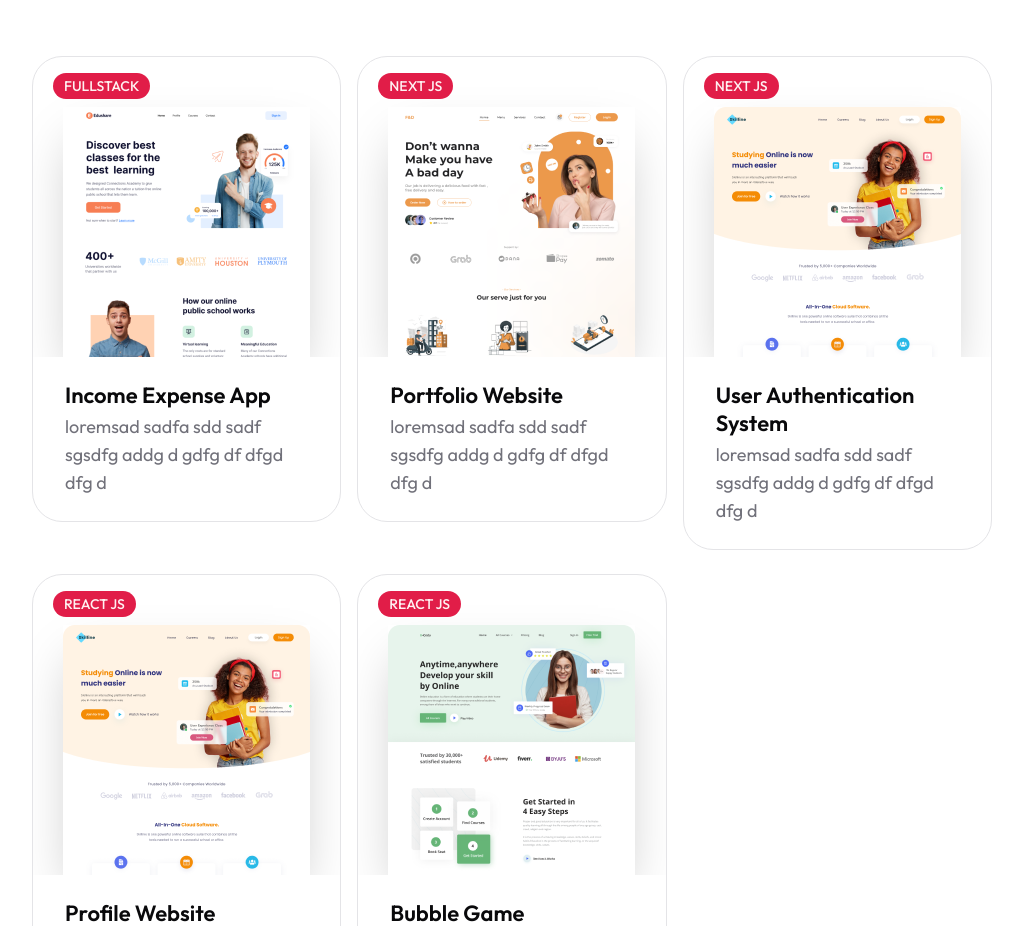
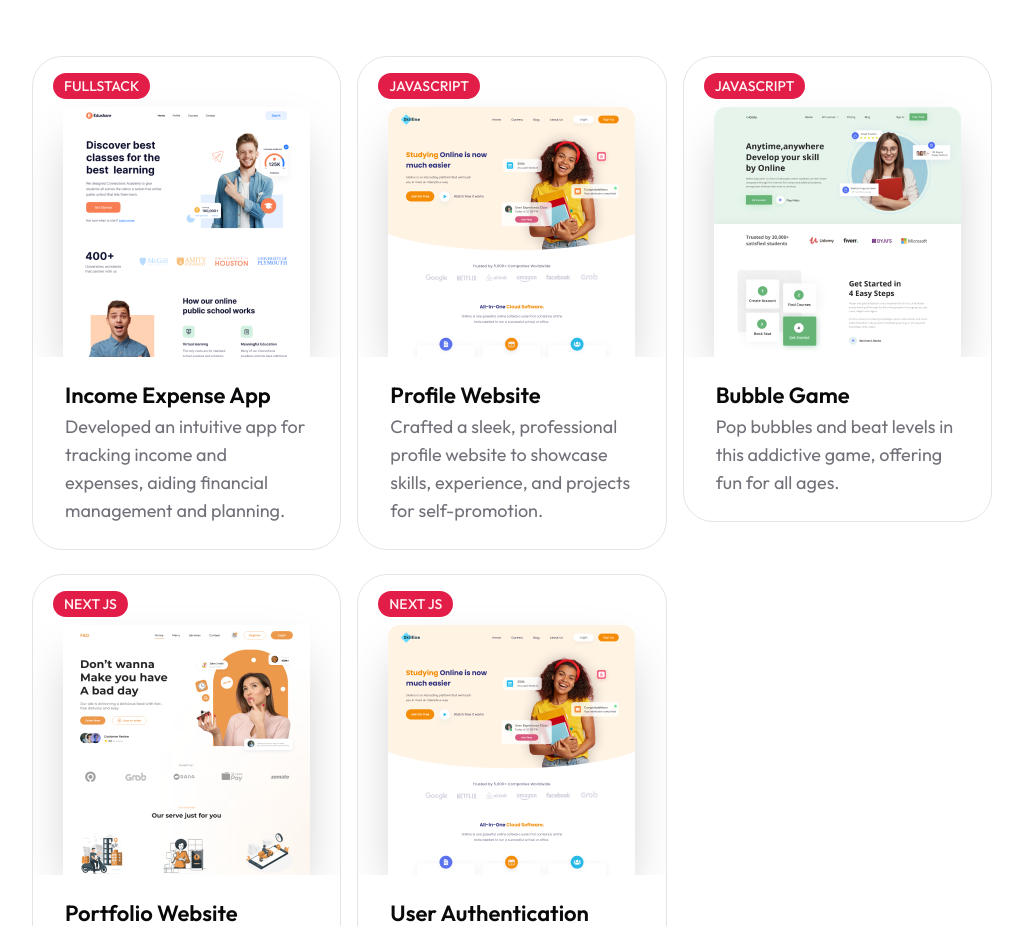
Before and after one commit to SandaldeepChoudhary/Portfolio-Website, a Next.js app: page /projects in a window 1280 px wide. Shown: the part 266-1192 px from the top of the page, without its empty margins (128-1151 px from the left). Built offline with nearby package versions, Linux system fonts and the light colour scheme.

Commit message:
Update Commit

```diff
--- a/app/layout.jsx
+++ b/app/layout.jsx
@@ -11,8 +11,28 @@ import { ThemeProvider } from "@/components/ThemeProvider";
 const outfit = Outfit({ subsets: ["latin"] });
 
 export const metadata = {
-  title: "Create Next App",
-  description: "Generated by create next app",
+  title: "Sandaldeep",
+  description: "Developed by Sandaldeep using Next Js",
+  tags: [
+    "sandaldeep",
+    "sandaldeep choudhary",
+    "sandaldeep's portfolio",
+    "sandaldeep's profile website",
+    "best developer of dharamshala",
+    "best developer of palampur",
+    "best developer of India",
+    "best front-end developer of dharamshala",
+    "best back-end developer of dharamshala",
+    "best fullstack developer of dharamshala",
+    "best front-end developer of palampur",
+    "best back-end developer of palampur",
+    "best fullstack developer of palampur",
+    "best front-end developer of kangra",
+    "best back-end developer of kangra",
+    "best fullstack developer of kangra",
+    "best developer of himachal pradesh",
+    "full stack developer from kangra",
+  ],
 };
 
 export default function RootLayout({ children }) {
--- a/app/projects/page.jsx
+++ b/app/projects/page.jsx
@@ -9,44 +9,49 @@ const projectData = [
     image: "/work/1.png",
     category: "fullstack",
     name: "Income Expense App",
-    description: "loremsad sadfa sdd sadf sgsdfg addg d gdfg df dfgd dfg d",
-    link: "/",
-    github: "/",
+    description:
+      "Developed an intuitive app for tracking income and expenses, aiding financial management and planning.",
+    link: "https://income-expense-app.onrender.com/",
+    github: "https://github.com/SandaldeepChoudhary/Income-Expense-App",
+  },
+
+  {
+    image: "/work/3.png",
+    category: "javascript",
+    name: "Profile Website",
+    description:
+      "Crafted a sleek, professional profile website to showcase skills, experience, and projects for self-promotion.",
+    link: "https://sandaldeepchoudhary.github.io/Profile-Website/",
+    github: "https://github.com/SandaldeepChoudhary/Profile-Website",
+  },
+  {
+    image: "/work/4.png",
+    category: "javascript",
+    name: "Bubble Game",
+    description:
+      "Pop bubbles and beat levels in this addictive game, offering fun for all ages.",
+    link: "https://sandaldeepchoudhary.github.io/Bubble-Game/",
+    github: "https://github.com/SandaldeepChoudhary/Bubble-Game",
   },
   {
     image: "/work/2.png",
     category: "next js",
     name: "Portfolio Website",
-    description: "loremsad sadfa sdd sadf sgsdfg addg d gdfg df dfgd dfg d",
+    description:
+      "Designed and developed a portfolio website to showcase skills, projects, and achievements professionally.",
     link: "/",
-    github: "/",
+    github: "https://github.com/SandaldeepChoudhary/Portfolio-Website",
   },
   {
     image: "/work/3.png",
     category: "next js",
     name: "User Authentication System",
-    description: "loremsad sadfa sdd sadf sgsdfg addg d gdfg df dfgd dfg d",
+    description:
+      "Built a secure user authentication system for ensuring access control and data protection.",
     link: "/",
-    github: "/",
-  },
-  {
-    image: "/work/3.png",
-    category: "react js",
-    name: "Profile Website",
-    description: "loremsad sadfa sdd sadf sgsdfg addg d gdfg df dfgd dfg d",
-    link: "/",
-    github: "/",
-  },
-  {
-    image: "/work/4.png",
-    category: "react js",
-    name: "Bubble Game",
-    description: "loremsad sadfa sdd sadf sgsdfg addg d gdfg df dfgd dfg d",
-    link: "/",
-    github: "/",
+    github: "https://github.com/SandaldeepChoudhary/User-Authentication-System",
   },
 ];
-
 //remove category duplicates
 const uniqueCategories = [
   "all projects",
@@ -55,10 +60,12 @@ const uniqueCategories = [
 const Projects = () => {
   const [categories, setCategories] = useState(uniqueCategories);
   const [category, setCategory] = useState("all projects");
-  const filteredProjects = projectData.filter(project => {
+  const filteredProjects = projectData.filter((project) => {
     //if category is 'all projects' return all projects, else fliter by category
-    return category === "all projects" ? project : project.category === category;
-  })
+    return category === "all projects"
+      ? project
+      : project.category === category;
+  });
 
   return (
     <section className="min-h-screen pt-12">
@@ -73,7 +80,7 @@ const Projects = () => {
             {categories.map((category, index) => {
               return (
                 <TabsTrigger
-                onClick={()=>setCategory(category)}
+                  onClick={() => setCategory(category)}
                   value={category}
                   key={index}
                   className="capitalize w-[162px] md:w-auto"
@@ -85,10 +92,12 @@ const Projects = () => {
           </TabsList>
           {/* tabs content  */}
           <div className="text-lg xl:mt-8 grid grid-cols-1 lg:grid-cols-3 gap-4">
-            {filteredProjects.map((project, index)=>{
-              return <TabsContent value={category} key={index}>
-                <ProjectCard project={project}></ProjectCard>
-              </TabsContent>
+            {filteredProjects.map((project, index) => {
+              return (
+                <TabsContent value={category} key={index}>
+                  <ProjectCard project={project}></ProjectCard>
+                </TabsContent>
+              );
             })}
           </div>
         </Tabs>
--- a/components/Hero.jsx
+++ b/components/Hero.jsx
@@ -4,7 +4,6 @@ import { Download, Send } from "lucide-react";
 
 import {
   RiBriefcase4Fill,
-  RITeamFill,
   RiTodoFill,
   RiArrowDownLine,
   RiTeamFill,
@@ -37,10 +36,14 @@ const Hero = () => {
                   <Send size={18} />
                 </Button>
               </Link>
+              <Link
+                href="/Sandaldeep Resume.pdf"
+              >
                 <Button variant="secondary" className="gap-x-2">
                   Download CV
                   <Download size={18} />
                 </Button>
+              </Link>
             </div>
             {/* social */}
             <Socials
@@ -53,17 +56,24 @@ const Hero = () => {
             {/* Badge 1*/}
             <Badge
               containerStyles="absolute top-[24%] -left-[5rem]"
-            icon={<RiBriefcase4Fill/>} endCountNum={2} badgeText="Years Of Experience"/>
+              icon={<RiBriefcase4Fill />}
+              endCountNum={2}
+              badgeText="Years Of Experience"
+            />
             {/* Badge 2*/}
             <Badge
               containerStyles="absolute top-[80%] -left-[1rem]"
-            icon={<RiTodoFill/>} endCountNum={6}
-            badgeText="Finished Projects"/>
+              icon={<RiTodoFill />}
+              endCountNum={6}
+              badgeText="Finished Projects"
+            />
             {/* Badge 3*/}
             <Badge
               containerStyles="absolute top-[55%] -right-8"
-            icon={<RiTeamFill/>} endCountNum={10}
-            badgeText="Happy Clients"/>
+              icon={<RiTeamFill />}
+              endCountNum={10}
+              badgeText="Happy Clients"
+            />
             <div className="bg-hero_shape2_light dark:bg-hero_shape2_dark w-[500px] h-[500px] bg-no-repeat absolute -top-1 -right-2"></div>
             <DevImg
               containerStyles="bg-[#E11D48] rounded-tl-[210px] rounded-tr-[285px] rounded-br-[210px] rounded-bl-[290px]  w-[510px] h-[462px] bg-no-repeat relative bg-bottom overflow-hidden object-cover"
--- a/components/ProjectCard.jsx
+++ b/components/ProjectCard.jsx
@@ -21,13 +21,13 @@ const ProjectCard = ({ project }) => {
           {/* btn links */}
           <div className="flex gap-x-4">
             <Link
-              href={project.link}
+              href={project.link} target="_blank"
               className="bg-secondary w-[54px] h-[54px] rounded-full flex justify-center items-center scale-0 opacity-0 group-hover:scale-100 group-hover:opacity-100 transition-all duration-200"
             >
               <Link2Icon />
             </Link>
             <Link
-              href={project.github}
+              href={project.github} target="_blank"
               className="bg-secondary w-[54px] h-[54px] rounded-full flex justify-center items-center scale-0 opacity-0 group-hover:scale-100 group-hover:opacity-100 transition-all duration-200"
             >
               <GithubIcon/>
--- a/components/Reviews.jsx
+++ b/components/Reviews.jsx
@@ -18,47 +18,47 @@ const reviewsData = [
     name: "Ankit Katoch",
     job: "Chef",
     review:
-      "Lorem ipsum dolor, sit amet consectetur adipisicing elit. Dignissimos mollitia, expedita reprehenderit alias facilis tempore neque ad modi perferendis placeat?",
+      "Sandaldeep is an exceptional web developer! His attention to detail and innovative approach transformed our website.",
   },
   {
     avatar: "/reviews/avatar-2.png",
     name: "Sagar Thakur",
     job: "Driver",
     review:
-      "Lorem ipsum dolor, sit amet consectetur adipisicing elit. Dignissimos mollitia, expedita reprehenderit alias facilis tempore neque ad modi perferendis placeat?",
+      "Working with Sandaldeep was a pleasure. His expertise as an app developer is evident in the seamless functionality of our mobile app.",
   },
   {
     avatar: "/reviews/avatar-3.png",
     name: "Bhavesh Verma",
     job: "Jeweller",
     review:
-      "Lorem ipsum dolor, sit amet consectetur adipisicing elit. Dignissimos mollitia, expedita reprehenderit alias facilis tempore neque ad modi perferendis placeat?",
+      "Sandaldeep's dedication to his craft is commendable. He goes above and beyond to deliver outstanding results.",
   },
   {
     avatar: "/reviews/avatar-4.png",
     name: "Gourav Kumar",
     job: "Business man",
     review:
-      "Lorem ipsum dolor, sit amet consectetur adipisicing elit. Dignissimos mollitia, expedita reprehenderit alias facilis tempore neque ad modi perferendis placeat?",
+      "As an individual, Sandaldeep is reliable and professional. His communication skills make collaboration effortless.",
   },
   {
     avatar: "/reviews/avatar-5.png",
     name: "Anuj Rana",
     job: "Flutter Developer",
     review:
-      "Lorem ipsum dolor, sit amet consectetur adipisicing elit. Dignissimos mollitia, expedita reprehenderit alias facilis tempore neque ad modi perferendis placeat?",
+      "I am impressed by Sandaldeep's professionalism and expertise. He is a valuable asset to any development team.",
   },
   {
     avatar: "/reviews/avatar-6.png",
     name: "Shubham Jaswal",
     job: "Flutter Dev",
     review:
-      "Lorem ipsum dolor, sit amet consectetur adipisicing elit. Dignissimos mollitia, expedita reprehenderit alias facilis tempore neque ad modi perferendis placeat?",
+      "It was a pleasure working with Sandaldeep. His ability to problem-solve and adapt to changes made the project a success",
   },
 ];
 const Reviews = () => {
   return (
-    <section className="mb-12 xl:mb-32">
+    <section className="mb-12 xl:mb-22">
       <div className="container mx-auto">
         <h2 className="section-title mb-12 text-center mx-auto">Reviews</h2>
         {/* slider  */}
--- a/components/Socials.jsx
+++ b/components/Socials.jsx
@@ -1,36 +1,43 @@
-"use client"
+"use client";
 
-import Link from "next/link"
-import { RiFacebookFill, RiGithubFill, RiInstagramFill, RiLinkedinFill } from "react-icons/ri"
+import Link from "next/link";
+import {
+  RiFacebookFill,
+  RiGithubFill,
+  RiInstagramFill,
+  RiLinkedinFill,
+} from "react-icons/ri";
 
 const icons = [
   {
-    path: "/",
-    name: <RiGithubFill/>,
+    path: "https://github.com/SandaldeepChoudhary",
+    name: <RiGithubFill />,
   },
   {
-    path: "/",
-    name: <RiLinkedinFill/>,
+    path: "https://www.linkedin.com/in/sandaldeep-in/",
+    name: <RiLinkedinFill />,
   },
   {
-    path: "/",
-    name: <RiInstagramFill/>,
+    path: "https://www.instagram.com/sandaldeep._/",
+    name: <RiInstagramFill />,
   },
   {
-    path: "/",
-    name: <RiFacebookFill/>,
+    path: "https://www.facebook.com/sandaldeep.fb/",
+    name: <RiFacebookFill />,
   },
-]
-const Socials = ({containerStyles, iconsStyles}) => {
+];
+const Socials = ({ containerStyles, iconsStyles }) => {
   return (
-    <div className={`${containerStyles}`}>{
-      icons.map((icon, index)=>{
-        return <Link href={icon.path}>
-          <div className={`${iconsStyles}`}>{icon.name}</div>
-        </Link>
-      })
-    }</div>
-  )
-}
+    <div className={`${containerStyles}`}>
+      {icons.map((icon, index) => {
+        return (
+          <Link href={icon.path} target="_blank">
+            <div className={`${iconsStyles}`}>{icon.name}</div>
+          </Link>
+        );
+      })}
+    </div>
+  );
+};
 
-export default Socials
+export default Socials;
--- a/components/Work.jsx
+++ b/components/Work.jsx
@@ -20,41 +20,47 @@ const projectData = [
     image: "/work/1.png",
     category: "fullstack",
     name: "Income Expense App",
-    description: "loremsad sadfa sdd sadf sgsdfg addg d gdfg df dfgd dfg d",
-    link: "/",
-    github: "/",
+    description:
+      "Developed an intuitive app for tracking income and expenses, aiding financial management and planning.",
+    link: "https://income-expense-app.onrender.com/",
+    github: "https://github.com/SandaldeepChoudhary/Income-Expense-App",
+  },
+
+  {
+    image: "/work/3.png",
+    category: "javascript",
+    name: "Profile Website",
+    description:
+      "Crafted a sleek, professional profile website to showcase skills, experience, and projects for self-promotion.",
+    link: "https://sandaldeepchoudhary.github.io/Profile-Website/",
+    github: "https://github.com/SandaldeepChoudhary/Profile-Website",
+  },
+  {
+    image: "/work/4.png",
+    category: "javascript",
+    name: "Bubble Game",
+    description:
+      "Pop bubbles and beat levels in this addictive game, offering fun for all ages.",
+    link: "https://sandaldeepchoudhary.github.io/Bubble-Game/",
+    github: "https://github.com/SandaldeepChoudhary/Bubble-Game",
   },
   {
     image: "/work/2.png",
     category: "next js",
     name: "Portfolio Website",
-    description: "loremsad sadfa sdd sadf sgsdfg addg d gdfg df dfgd dfg d",
+    description:
+      "Designed and developed a portfolio website to showcase skills, projects, and achievements professionally.",
     link: "/",
-    github: "/",
+    github: "https://github.com/SandaldeepChoudhary/Portfolio-Website",
   },
   {
     image: "/work/3.png",
     category: "next js",
     name: "User Authentication System",
-    description: "loremsad sadfa sdd sadf sgsdfg addg d gdfg df dfgd dfg d",
+    description:
+      "Built a secure user authentication system for ensuring access control and data protection.",
     link: "/",
-    github: "/",
-  },
-  {
-    image: "/work/3.png",
-    category: "react js",
-    name: "Profile Website",
-    description: "loremsad sadfa sdd sadf sgsdfg addg d gdfg df dfgd dfg d",
-    link: "/",
-    github: "/",
-  },
-  {
-    image: "/work/4.png",
-    category: "react js",
-    name: "Bubble Game",
-    description: "loremsad sadfa sdd sadf sgsdfg addg d gdfg df dfgd dfg d",
-    link: "/",
-    github: "/",
+    github: "https://github.com/SandaldeepChoudhary/User-Authentication-System",
   },
 ];
 const Work = () => {
@@ -64,8 +70,10 @@ const Work = () => {
         {/* text  */}
         <div className="max-x-[400px] mx-auto xl:mx-0 text-center xl:text-left mb-12 xl:h-[400px] flex flex-col justify-center items-center xl:items-start">
           <h2 className="section-title mb-4">Latest Projects</h2>
-          <p className="subtitle mb-8">
-            Lorem, ipsum doler dsf shsha hasdfa sdfsdf.
+          <p className="subtitle mb-8 xl:w-[500px]">
+            Explore my projects showcasing web development skills in creating
+            dynamic and responsive websites with modern designs and
+            functionalities
           </p>
           <Link href="/projects">
             <Button>All projects</Button>
@@ -74,7 +82,7 @@ const Work = () => {
         {/* slider  */}
         <div className="xl:max-w-[1000px] xl:absolute right-10 top-0">
           <Swiper
-            className="h-[480px]"
+            className=" h-[560px] xl:h-[520px]"
             slidesPerView={1}
             breakpoints={{
               640: {
```
Also changed, not shown: 2 other files (tests, documents, lock files or other folders). Lines whose indentation alone changed are shown as unchanged.
